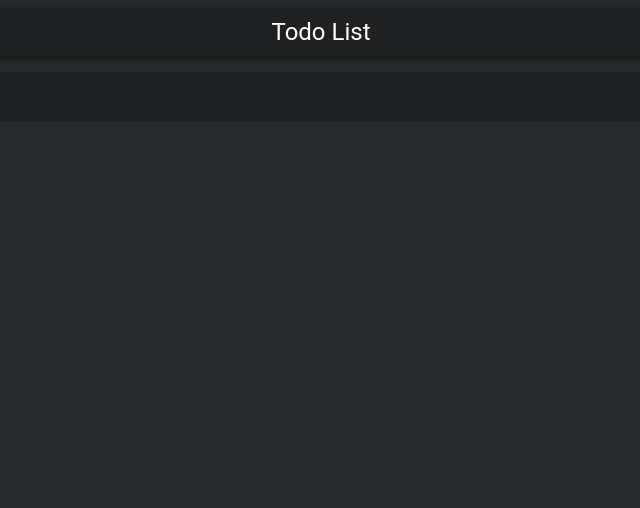
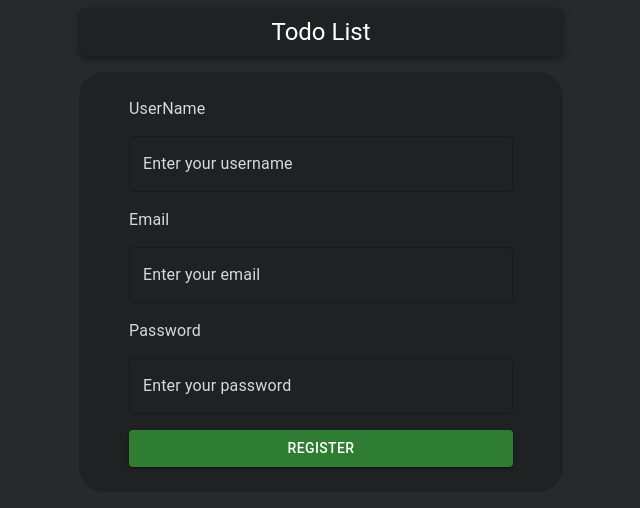
Before and after one commit to mohamed344/todolist-react, a React (Create React App) app: page /register in a window 1280 px wide. Before the commit this address had no page. Shown: the top 508 px of the page, without its empty margins (319-959 px from the left). Built offline with nearby package versions, Linux system fonts and the light colour scheme.

Commit message:
loginregister

```diff
--- a/src/App.js
+++ b/src/App.js
@@ -1,7 +1,9 @@
 import './App.css';
 import {BrowserRouter, Routes, Route} from "react-router-dom";
 import {Navbar, Container, Home} from './components/index';
-import {Login} from './pages/index'
+import Login from './pages/Login'
+import Register from './pages/Register';
+
 
 function App() {
   return (
@@ -11,6 +13,7 @@ function App() {
             <Container>
                 <Routes>
                     <Route exact path="/" element={<Login />}/>
+                    <Route exact path="/register" element={<Register />}/>
                     <Route exact path="/tasks" element={<Home />}/>
                 </Routes>
             </Container>
--- a/src/components/AddItem/AddItem.js
+++ b/src/components/AddItem/AddItem.js
@@ -50,8 +50,8 @@
                     }}
                     InputProps={{
                         style: {
-                        color: '#fff',
-                        fontSize: '16px',
+                            color: '#fff',
+                            fontSize: '16px',
                         },
                         classes: {
                             root: 'success-root',
@@ -61,8 +61,8 @@
                     }}
                     InputLabelProps={{
                         style: {
-                        color: '#02943a',
-                        fontSize: '16px',
+                            color: "#DAD9D9",
+                            fontSize: '16px',
                         },
                     }}
                 />
@@ -74,6 +74,8 @@
                     backgroundColor: '#02943a',
                     '&:hover': {
                         backgroundColor: '#35af64',
+                        letterSpacing: '2px',
+                        transition: '0.5s',
                     },
                 }} onClick={handleSubmit} >Add a task</Button>
             </Stack>
--- a/src/components/Container/Container.js
+++ b/src/components/Container/Container.js
@@ -6,7 +6,8 @@ const Container = (props) => {
 
   return (
     <Stack sx={{
-        width: '100vh',
+        maxWidth: '100vw',
+        minWidth: '30vw',
         backgroundColor: 'var(--color-darkest)',
         borderRadius: 'var(--border-radius-primary)',
         padding: 'calc(var(--distance-primary) / 2) var(--padding-primary)'
--- a/src/components/Home/Home.js
+++ b/src/components/Home/Home.js
@@ -8,8 +8,8 @@ const Home = () => {
 
   return (
     <div>
-      <AddItem todos={todos} setTodos={setTodos} input={input} setInput={setInput} />
-      <ListItem todos={todos} setTodos={setTodos} />
+        <AddItem todos={todos} setTodos={setTodos} input={input} setInput={setInput} />
+        <ListItem todos={todos} setTodos={setTodos} />
     </div>
   );
 };
--- a/src/components/ListItem/ListItem.css
+++ b/src/components/ListItem/ListItem.css
@@ -1,5 +1,5 @@
 .items{
-    width: 100%;
+    width: 35rem;
     padding: 5px 0;
 }
 
--- a/src/pages/Login.js
+++ b/src/pages/Login.js
@@ -3,25 +3,24 @@ import { Stack, Button, TextField, InputLabel } from "@mui/material";
 import API from "../api";
 
 function Login() {
-  const [username, setUsername] = useState("");
-  const [password, setPassword] = useState("");
+  const [formData, setFormData] = useState({
+        email: "",
+        password: ""
+  });
 
-  const handleLogin = async () => {
+  const LoginForm  = async (e) => {
+        e.preventDefault()
     try {
-      const response = await API.post("/api/users/login", { username, password });
-      console.log(response.data);
+      const response = await API.post("/api/users/login", formData);
+        console.log(response.data);
     } catch (error) {
       console.error(error);
     }
   };
 
-  const handleUsernameChange = (e) => {
-    setUsername(e.target.value);
-  };
-
-  const handlePasswordChange = (e) => {
-    setPassword(e.target.value);
-  };
+  const handleChange = (e) => {
+        setFormData({ ...formData, [e.target.name]: [e.target.value]})
+  }
 
   return (
     <Stack spacing={2}>
@@ -29,6 +28,7 @@ function Login() {
         Email
       </InputLabel>
       <TextField
+        name="email"
         id="outlined-basic"
         label="Enter your email"
         color="success"
@@ -37,7 +37,6 @@ function Login() {
           style: {
             color: "#fff",
             fontSize: "16px",
-            width: "70%",
           },
         }}
         InputLabelProps={{
@@ -46,9 +45,9 @@ function Login() {
             fontSize: "16px",
           },
         }}
-        value={username}
-        onChange={handleUsernameChange}
-      />
+        value={formData.email}
+        onChange={handleChange}
+        />
       <InputLabel
         htmlFor="outlined-adornment-password"
         sx={{ color: "#DAD9D9" }}
@@ -64,7 +63,6 @@ function Login() {
           style: {
             color: "#fff",
             fontSize: "16px",
-            width: "70%",
           },
         }}
         InputLabelProps={{
@@ -73,14 +71,13 @@ function Login() {
             fontSize: "16px",
           },
         }}
-        value={password}
-        onChange={handlePasswordChange}
+        value={formData.password}
+        onChange={handleChange}
       />
       <Button
         variant="contained"
         color="success"
-        sx={{ width: "70%" }}
-        onClick={handleLogin}
+        onClick={LoginForm}
       >
         Log In
       </Button>
--- /dev/null
+++ b/src/pages/Register.js
@@ -0,0 +1,119 @@
+import React, { useState } from 'react'
+import API from "../api";
+import {Button, InputLabel, Stack, TextField } from '@mui/material';
+
+function Register() {
+    const [formData, setFormData] = useState({
+        username: "",
+        email: "",
+        password: ""
+    })
+    // const [username, setUsername] = useState("");
+    // const [email, setEmail] = useState("");
+    // const [password, setPassword] = useState("");
+
+    const RegisterForm = async (e) => {
+        e.preventDefault();
+        try {
+            const response = await API.post("/api/users/register", formData);
+              console.log(response.data);
+        }catch (error) {
+            console.error(error);
+        }
+    }
+
+    const handleChange = (e) => {
+        setFormData({ ...formData, [e.target.name]: e.target.value })
+    }
+
+    return (
+        <Stack spacing={2}>
+        <InputLabel htmlFor="outlined-adornment-email" sx={{ color: "#DAD9D9" }}>
+            UserName
+        </InputLabel>
+        <TextField
+            id="outlined-username"
+            label="Enter your username"
+            name='username'
+            color="success"
+            variant="outlined"
+            InputProps={{
+            style: {
+                color: "#fff",
+                fontSize: "16px",
+            },
+            }}
+            InputLabelProps={{
+            style: {
+                color: "#DAD9D9",
+                fontSize: "16px",
+            },
+            }}
+            value={formData.username}
+            onChange={handleChange}
+            />
+            <InputLabel htmlFor="outlined-adornment-email" sx={{ color: "#DAD9D9" }}>
+            Email
+        </InputLabel>
+        <TextField
+            id="outlined-basic"
+            label="Enter your email"
+            name='email'
+            type='email'
+            color="success"
+            variant="outlined"
+            InputProps={{
+            style: {
+                color: "#fff",
+                fontSize: "16px",
+            },
+            }}
+            InputLabelProps={{
+            style: {
+                color: "#DAD9D9",
+                fontSize: "16px",
+            },
+            }}
+            value={formData.email}
+            onChange={handleChange}
+            />
+        <InputLabel
+            htmlFor="outlined-adornment-password"
+            sx={{ color: "#DAD9D9" }}
+        >
+            Password
+        </InputLabel>
+        <TextField
+            id="standard-adornment-password"
+            label="Enter your password"
+            color="success"
+            type="password"
+            name='password'
+            InputProps={{
+            style: {
+                color: "#fff",
+                fontSize: "16px",
+            },
+            }}
+            InputLabelProps={{
+            style: {
+                color: "#DAD9D9",
+                fontSize: "16px",
+            },
+            }}
+            value={formData.password}
+            onChange={handleChange}
+        />
+        <Button
+            type='submit'
+            variant="contained"
+            color="success"
+            onClick={RegisterForm}
+        >
+            Register
+        </Button>
+    </Stack>
+    )
+}
+
+export default Register;
--- a/src/pages/index.js
+++ /dev/null
@@ -1 +0,0 @@
-export { default as Login } from './Login';
```
Lines whose indentation alone changed are shown as unchanged.
